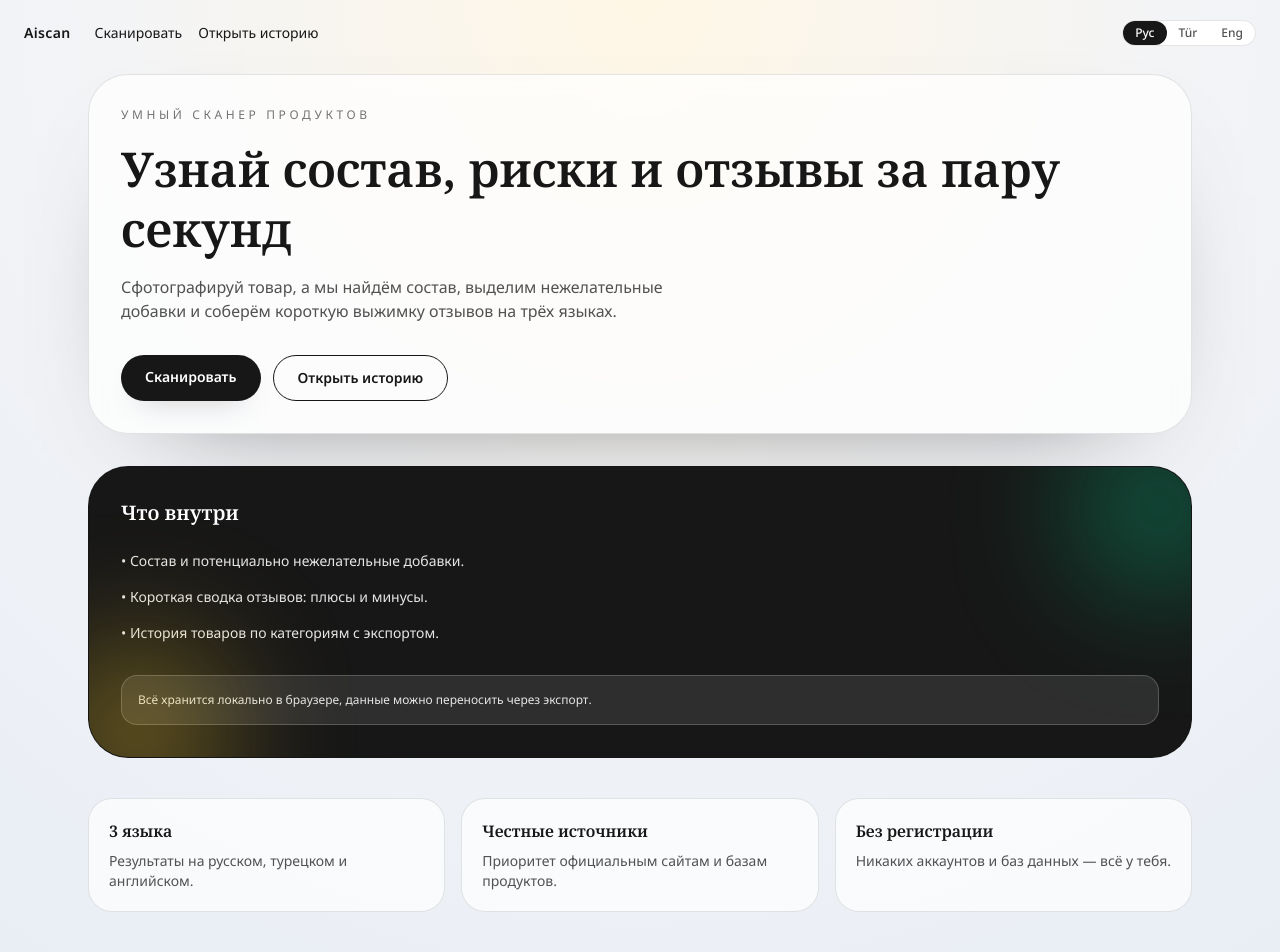
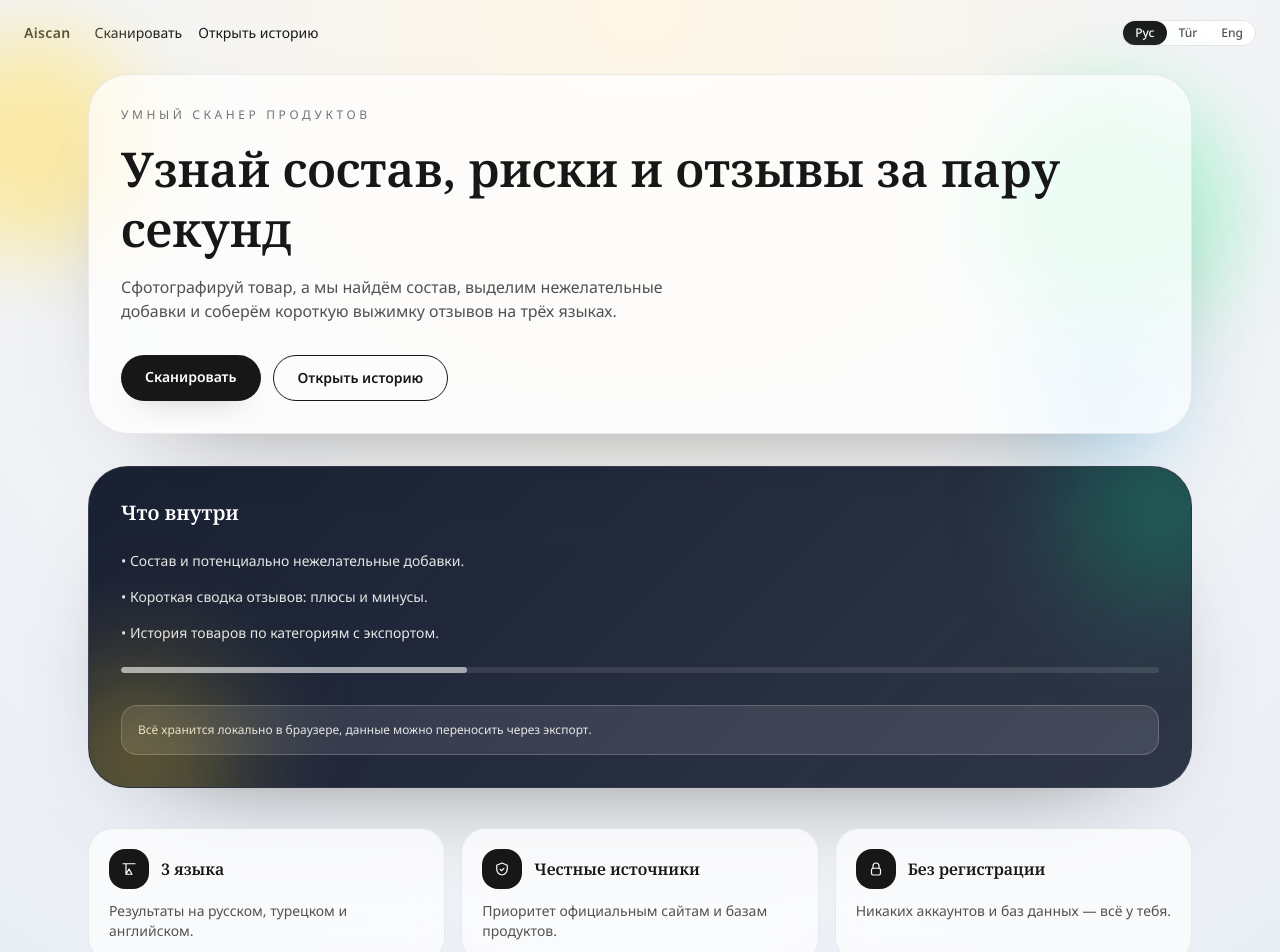
Before and after one commit to Ramiz2284/AI_Sacan_web, a Next.js app: page / in a window 1280 px wide. Shown: the top 952 px of the page. Built offline with nearby package versions, Linux system fonts and the light colour scheme.

Commit message:
Add frost-glow visuals and icons

```diff
--- a/src/app/globals.css
+++ b/src/app/globals.css
@@ -37,3 +37,71 @@ a {
   color: inherit;
   text-decoration: none;
 }
+
+.glass-panel {
+  background: rgba(255, 255, 255, 0.7);
+  border: 1px solid rgba(15, 23, 42, 0.08);
+  box-shadow: 0 40px 120px -80px rgba(0, 0, 0, 0.7);
+  backdrop-filter: blur(18px);
+}
+
+.glass-dark {
+  background: linear-gradient(135deg, rgba(15, 23, 42, 0.96), rgba(15, 23, 42, 0.86));
+  border: 1px solid rgba(255, 255, 255, 0.08);
+  box-shadow: 0 40px 120px -80px rgba(0, 0, 0, 0.8);
+}
+
+.glow-orb {
+  position: absolute;
+  border-radius: 999px;
+  filter: blur(40px);
+  opacity: 0.7;
+}
+
+.float-slow {
+  animation: float-slow 12s ease-in-out infinite;
+}
+
+.float-slower {
+  animation: float-slow 18s ease-in-out infinite;
+}
+
+.card-float {
+  transition: transform 0.4s ease, box-shadow 0.4s ease;
+}
+
+.card-float:hover {
+  transform: translateY(-6px);
+  box-shadow: 0 28px 60px -40px rgba(15, 23, 42, 0.5);
+}
+
+.fade-in {
+  animation: fade-in 0.8s ease both;
+}
+
+.fade-in-delay {
+  animation: fade-in 0.8s ease 0.2s both;
+}
+
+@keyframes float-slow {
+  0% {
+    transform: translate3d(0, 0, 0);
+  }
+  50% {
+    transform: translate3d(0, -12px, 0);
+  }
+  100% {
+    transform: translate3d(0, 0, 0);
+  }
+}
+
+@keyframes fade-in {
+  from {
+    opacity: 0;
+    transform: translateY(14px);
+  }
+  to {
+    opacity: 1;
+    transform: translateY(0);
+  }
+}
--- a/src/app/page.tsx
+++ b/src/app/page.tsx
@@ -105,7 +105,10 @@ export default function HomePage() {
   const copy = useMemo(() => COPY[lang], [lang]);
 
   return (
-    <div className="min-h-screen bg-[radial-gradient(circle_at_top,_#fff7e6,_#f3f4f6_45%,_#e8edf5_100%)] text-neutral-900">
+    <div className="relative min-h-screen overflow-hidden bg-[radial-gradient(circle_at_top,_#fff7e6,_#f3f4f6_45%,_#e8edf5_100%)] text-neutral-900">
+      <div className="glow-orb float-slower -left-20 top-10 h-56 w-56 bg-amber-200" />
+      <div className="glow-orb float-slow right-10 top-24 h-64 w-64 bg-emerald-200" />
+      <div className="glow-orb float-slower right-24 top-80 h-40 w-40 bg-sky-200" />
       <header className="flex flex-wrap items-center justify-between gap-4 px-6 py-5 text-sm">
         <div className="flex items-center gap-6">
           <Link href="/" className="font-semibold tracking-wide">
@@ -139,7 +142,7 @@ export default function HomePage() {
       </header>
       <main className="mx-auto flex max-w-6xl flex-col gap-10 px-6 pb-20 pt-2">
         <section className="grid gap-8 lg:grid-cols-[1.2fr,0.8fr]">
-          <div className="rounded-[40px] border border-black/10 bg-white/70 p-8 shadow-[0_40px_120px_-80px_rgba(0,0,0,0.7)] backdrop-blur">
+          <div className="glass-panel fade-in rounded-[40px] p-8">
             <p className="text-xs uppercase tracking-[0.3em] text-neutral-500">
               {copy.badge}
             </p>
@@ -150,7 +153,7 @@ export default function HomePage() {
             <div className="mt-8 flex flex-wrap gap-3">
               <Link
                 href="/scan"
-                className="rounded-full bg-neutral-900 px-6 py-3 text-sm font-semibold text-white shadow-[0_12px_30px_-20px_rgba(0,0,0,0.7)] transition hover:bg-neutral-800"
+                className="rounded-full bg-neutral-900 px-6 py-3 text-sm font-semibold text-white shadow-[0_12px_30px_-20px_rgba(0,0,0,0.7)] transition hover:scale-[1.02] hover:bg-neutral-800"
               >
                 <span className="text-white">{copy.scan}</span>
               </Link>
@@ -163,7 +166,7 @@ export default function HomePage() {
             </div>
           </div>
 
-          <div className="relative overflow-hidden rounded-[40px] border border-black/10 bg-neutral-900 p-8 text-white">
+          <div className="glass-dark fade-in-delay relative overflow-hidden rounded-[40px] p-8 text-white">
             <div className="absolute -right-12 -top-10 h-40 w-40 rounded-full bg-emerald-400/40 blur-3xl" />
             <div className="absolute -bottom-16 -left-10 h-44 w-44 rounded-full bg-amber-300/40 blur-3xl" />
             <h2 className="text-xl font-semibold">{copy.panelTitle}</h2>
@@ -172,6 +175,9 @@ export default function HomePage() {
                 <li key={item}>• {item}</li>
               ))}
             </ul>
+            <div className="mt-6 h-1.5 w-full overflow-hidden rounded-full bg-white/10">
+              <div className="h-full w-1/3 animate-[pulse_3s_ease-in-out_infinite] rounded-full bg-white/60" />
+            </div>
             <div className="mt-8 rounded-2xl border border-white/20 bg-white/10 p-4 text-xs text-neutral-200">
               {copy.panelNote}
             </div>
@@ -182,10 +188,29 @@ export default function HomePage() {
           {copy.cards.map((item) => (
             <div
               key={item.title}
-              className="rounded-3xl border border-black/10 bg-white/70 p-5"
+              className="glass-panel card-float rounded-3xl p-5"
             >
-              <h3 className="text-base font-semibold text-neutral-900">{item.title}</h3>
-              <p className="mt-2 text-sm text-neutral-600">{item.text}</p>
+              <div className="flex items-center gap-3">
+                <div className="flex h-10 w-10 items-center justify-center rounded-2xl bg-neutral-900 text-white">
+                  {item.title === "3 языка" || item.title === "3 dil" || item.title === "3 languages" ? (
+                    <svg width="18" height="18" viewBox="0 0 24 24" aria-hidden="true" fill="none">
+                      <path d="M4 5h16M8 5v14m0 0h8m-8 0l4-7 4 7" stroke="currentColor" strokeWidth="1.6" strokeLinecap="round" strokeLinejoin="round"/>
+                    </svg>
+                  ) : item.title === "Честные источники" || item.title === "Güvenilir kaynaklar" || item.title === "Trusted sources" ? (
+                    <svg width="18" height="18" viewBox="0 0 24 24" aria-hidden="true" fill="none">
+                      <path d="M12 4l7 3v5c0 4.2-3.1 7.1-7 8-3.9-.9-7-3.8-7-8V7l7-3z" stroke="currentColor" strokeWidth="1.6" strokeLinejoin="round"/>
+                      <path d="M9.5 12.5l1.8 1.8 3.2-3.2" stroke="currentColor" strokeWidth="1.6" strokeLinecap="round" strokeLinejoin="round"/>
+                    </svg>
+                  ) : (
+                    <svg width="18" height="18" viewBox="0 0 24 24" aria-hidden="true" fill="none">
+                      <path d="M8 11V8a4 4 0 118 0v3" stroke="currentColor" strokeWidth="1.6" strokeLinecap="round"/>
+                      <rect x="6" y="11" width="12" height="9" rx="2.2" stroke="currentColor" strokeWidth="1.6"/>
+                    </svg>
+                  )}
+                </div>
+                <h3 className="text-base font-semibold text-neutral-900">{item.title}</h3>
+              </div>
+              <p className="mt-3 text-sm text-neutral-600">{item.text}</p>
             </div>
           ))}
         </section>
```
